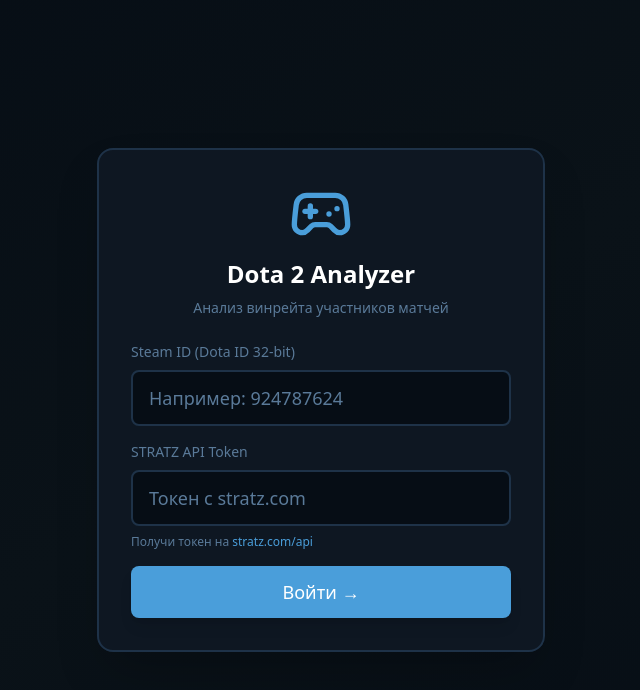
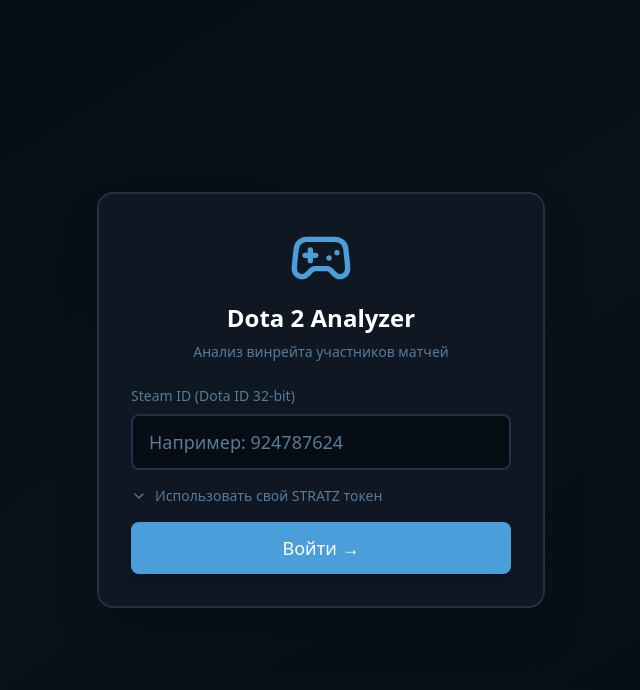
Before and after one commit to KirillBaboshko/Analyzer-50percent-system, a React (Vite) app in the folder dota-analyzer-frontend/: page / in a window 1280 px wide. Shown: the top 690 px of the page, without its empty margins (319-959 px from the left). Built offline with nearby package versions, Linux system fonts and the light colour scheme; no server answers.

Commit message:
Changes to the registration form

```diff
--- a/dota-analyzer-frontend/src/components/LoginForm.tsx
+++ b/dota-analyzer-frontend/src/components/LoginForm.tsx
@@ -1,6 +1,6 @@
 import React, { useState } from "react";
 import { apiLogin } from "../api";
-import { Gamepad2, AlertCircle } from "lucide-react";
+import { Gamepad2, AlertCircle, ChevronDown, ChevronUp } from "lucide-react";
 
 interface Props {
   onAuthorized: (steamId: number, token: string, playerName: string) => void;
@@ -10,6 +10,7 @@
 export const LoginForm: React.FC<Props> = ({ onAuthorized, error }) => {
   const [steamId, setSteamId] = useState("");
   const [token, setToken] = useState("");
+  const [showCustomToken, setShowCustomToken] = useState(false);
   const [loading, setLoading] = useState(false);
   const [localError, setLocalError] = useState<string | null>(null);
 
@@ -17,14 +18,19 @@
     e.preventDefault();
     setLocalError(null);
     const id = Number(steamId);
-    if (!id || !token) {
-      setLocalError("Укажи Steam ID и STRATZ token");
+    if (!id) {
+      setLocalError("Укажи Steam ID");
       return;
     }
+
+    // Если пользователь не ввел свой токен, используем пустую строку
+    // Backend будет использовать токен из переменной окружения
+    const finalToken = showCustomToken && token ? token : "";
+
     setLoading(true);
     try {
-      const { playerName } = await apiLogin(id, token);
-      onAuthorized(id, token, playerName);
+      const { playerName } = await apiLogin(id, finalToken);
+      onAuthorized(id, finalToken, playerName);
     } catch (err: any) {
       setLocalError(err.message ?? "Ошибка авторизации");
     } finally {
@@ -68,6 +74,20 @@
             />
           </div>
 
+          {/* Custom Token Toggle */}
+          <div>
+            <button
+              type="button"
+              onClick={() => setShowCustomToken(!showCustomToken)}
+              className="flex items-center gap-2 text-sm text-dota-muted hover:text-dota-text transition"
+            >
+              {showCustomToken ? <ChevronUp className="w-4 h-4" /> : <ChevronDown className="w-4 h-4" />}
+              <span>Использовать свой STRATZ токен</span>
+            </button>
+          </div>
+
+          {/* Custom Token Field */}
+          {showCustomToken && (
             <div>
               <label className="block text-sm font-medium text-dota-muted mb-2">
                 STRATZ API Token
@@ -77,7 +97,6 @@
                 value={token}
                 onChange={(e) => setToken(e.target.value)}
                 placeholder="Токен с stratz.com"
-              required
                 className="w-full px-4 py-3 rounded-lg bg-[#060d15] border-2 border-dota-border text-dota-text placeholder-dota-muted focus:outline-none focus:ring-2 focus:ring-dota-dire focus:border-dota-dire transition"
               />
               <p className="mt-2 text-xs text-dota-muted">
@@ -92,6 +111,7 @@
                 </a>
               </p>
             </div>
+          )}
 
           <button
             type="submit"
```
Also changed, not shown: 1 other file (tests, documents, lock files or other folders). Lines whose indentation alone changed are shown as unchanged.
